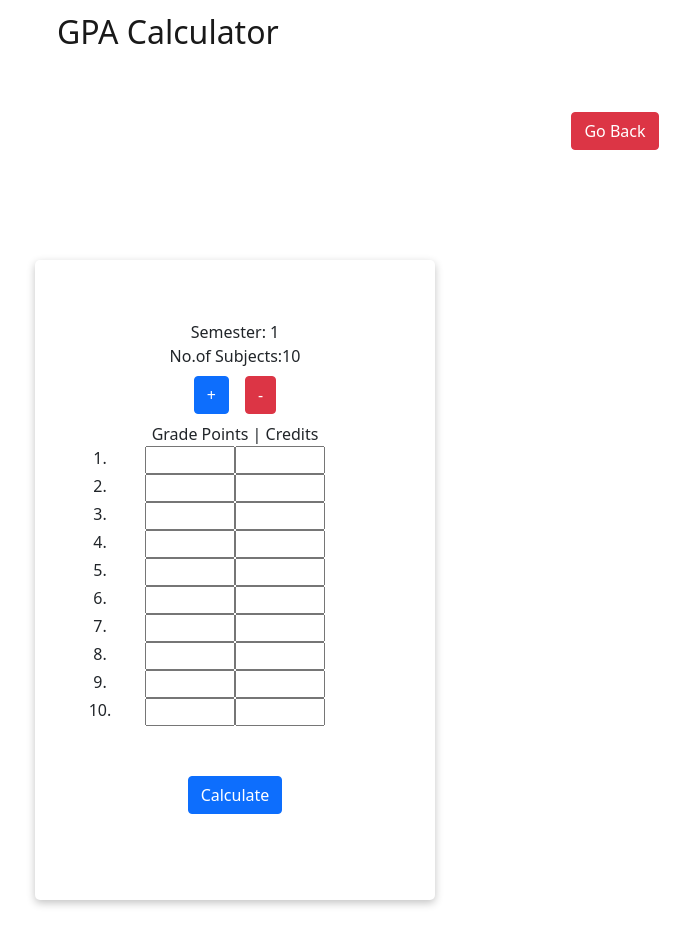
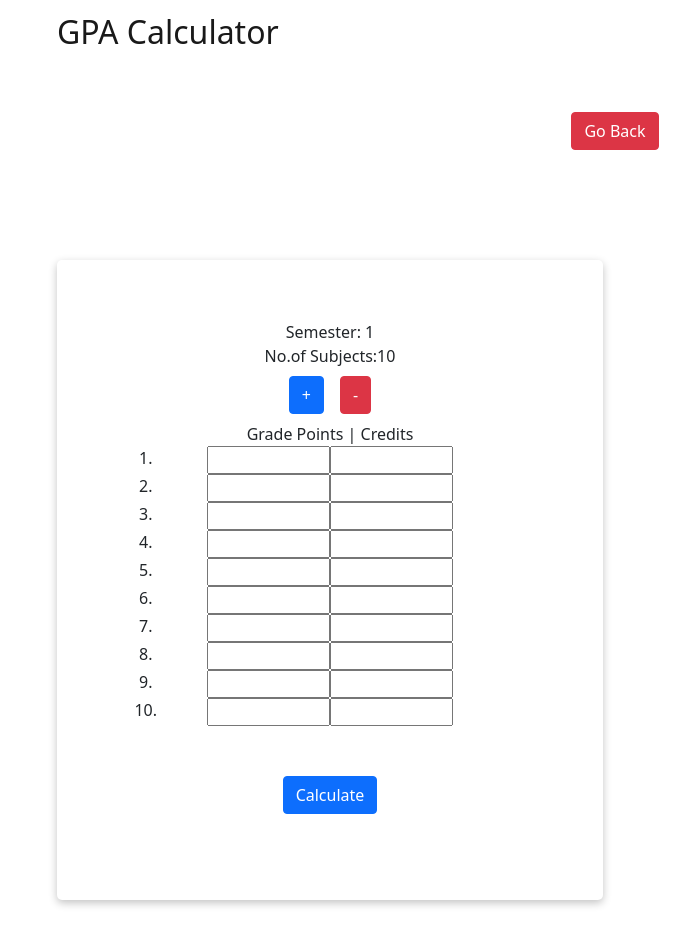
Before and after one commit to babu-izhan-5001312/gpa-calculator, a React (Create React App) app: page / in a window 1280 px wide. Both pictures are taken after a click on the button "Only 1 Semester". Shown: the top 944 px of the page, without its empty margins (25-715 px from the left). Built offline with nearby package versions, Linux system fonts and the light colour scheme; the HTML template or start-up script is replaced by a standard one.

Commit message:
fixed bugs

```diff
--- a/src/App.css
+++ b/src/App.css
@@ -25,7 +25,6 @@ input[type="number"]::-webkit-outer-spin-button {
   margin-top: 70px;
   padding-top: 60px;
   max-height: 40rem;
-  min-width: 25rem;
 }
 
 .calc-wrapper {
@@ -58,6 +57,10 @@ input[type="number"]::-webkit-outer-spin-button {
   margin: 0.5rem;
   min-width: 160px;
   min-height: 50px;
+}
+
+.one-subject {
+  min-width: 400px;
 }
 
 .semester {
--- a/src/App.js
+++ b/src/App.js
@@ -39,7 +39,7 @@ function App() {
               </Button>
             </div>
             <div className="container">
-              <div className="row row-cols-12 row-cols-lg-3">
+              <div className="row row-cols-12 row-cols-lg-2">
                 {noOfSemesters >= 1 ? (
                   <GpaCalculator
                     key={1}
```
